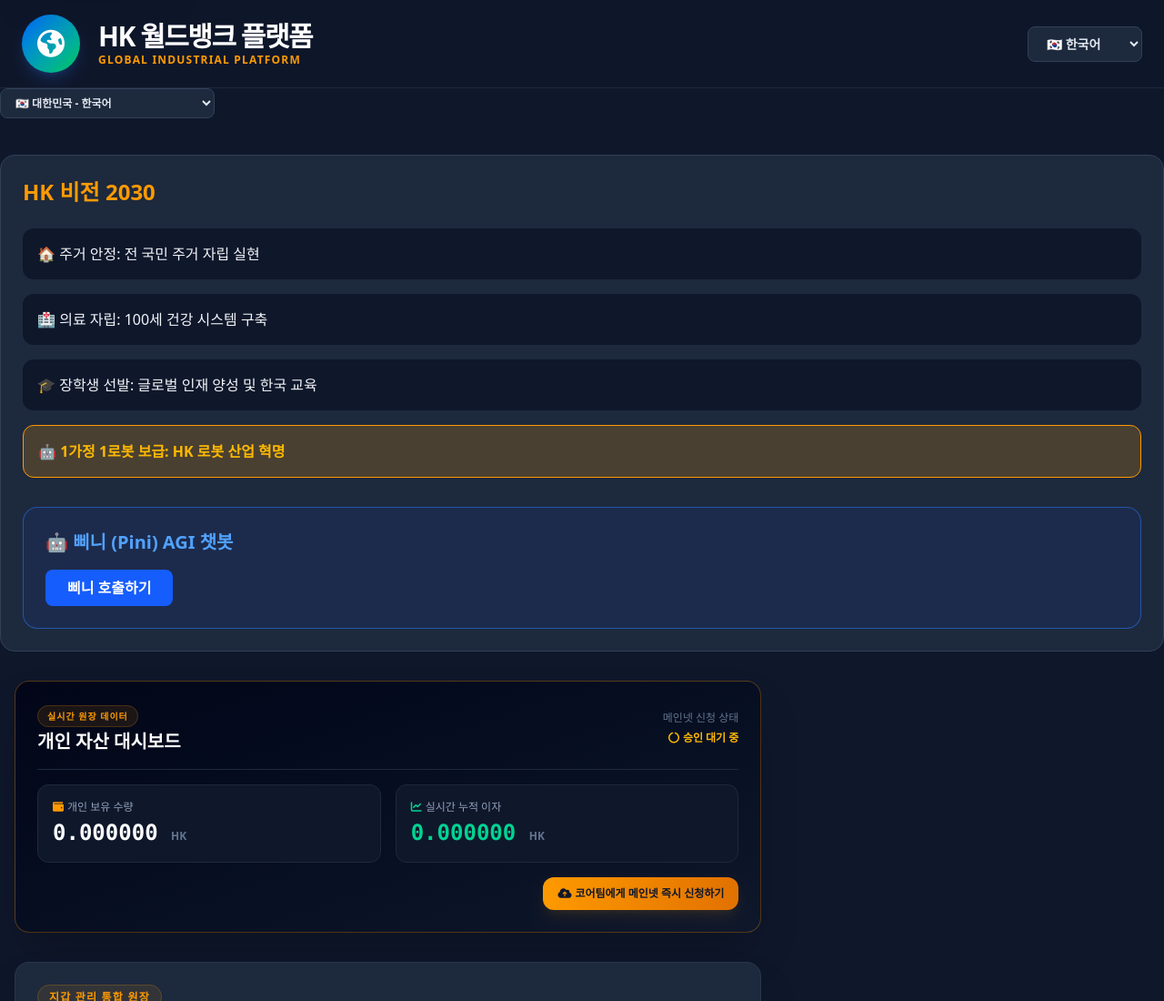
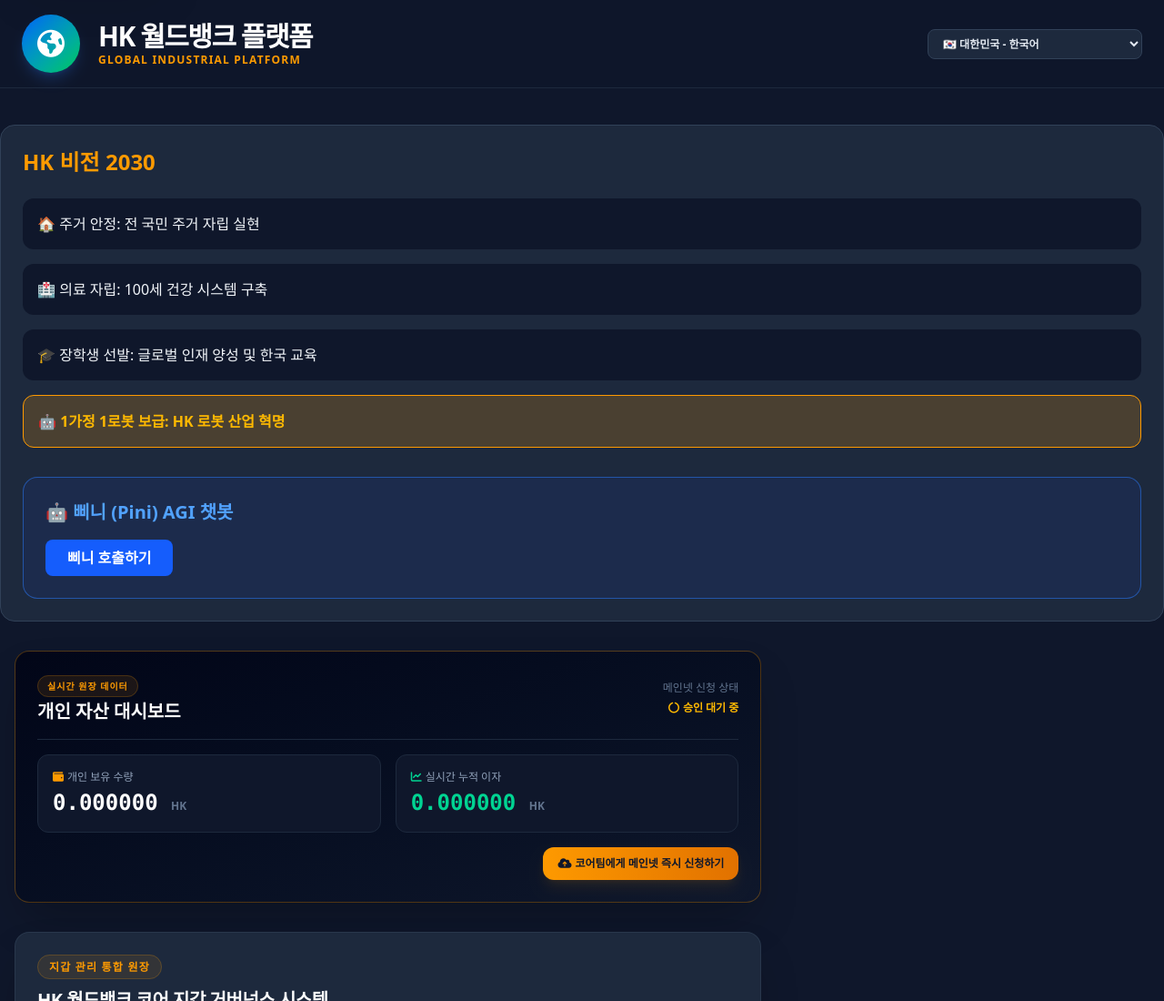
Before and after one commit to ljw2358/HK-WORLDBANK, a website: page index.html in a window 1280 px wide. Shown: the top 1100 px of the page at 91% size. Drawn offline with nearby package versions, Linux system fonts and the light colour scheme.

Commit message:
Update index.html

```diff
--- a/index.html
+++ b/index.html
@@ -41,18 +41,6 @@
                 <span class="text-xs text-amber-500 font-bold uppercase tracking-widest">Global Industrial Platform</span>
             </div>
         </div>
-
-        <!-- 언어 선택 버튼 -->
-        <div class="flex items-center space-x-4">
-            <select id="language-switcher" onchange="switchLanguage(this.value)" class="bg-slate-800 text-slate-200 border border-slate-700 rounded-lg px-4 py-2 text-sm font-bold focus:outline-none focus:border-amber-500 cursor-pointer">
-                <option value="ko">🇰🇷 한국어</option>
-                <option value="en">🇺🇸 English</option>
-            </select>
-        </div>
-    </div>
-</header>
-
-
 
             <!-- 50개국 풀 스택 실시간 언어 변동 시스템 (순한글 번역 매핑 고정) -->
             <div class="flex items-center space-x-4">
```
